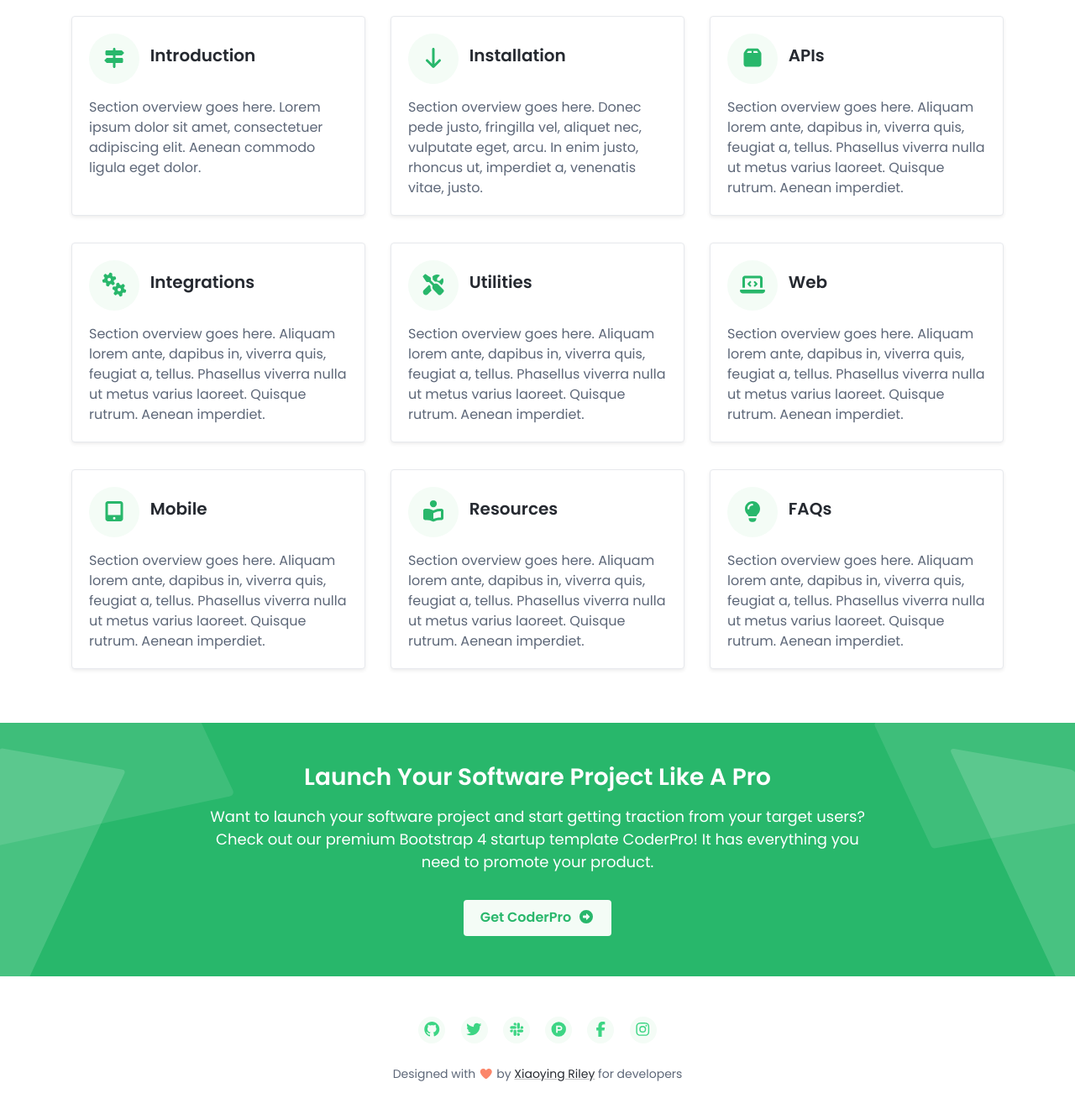
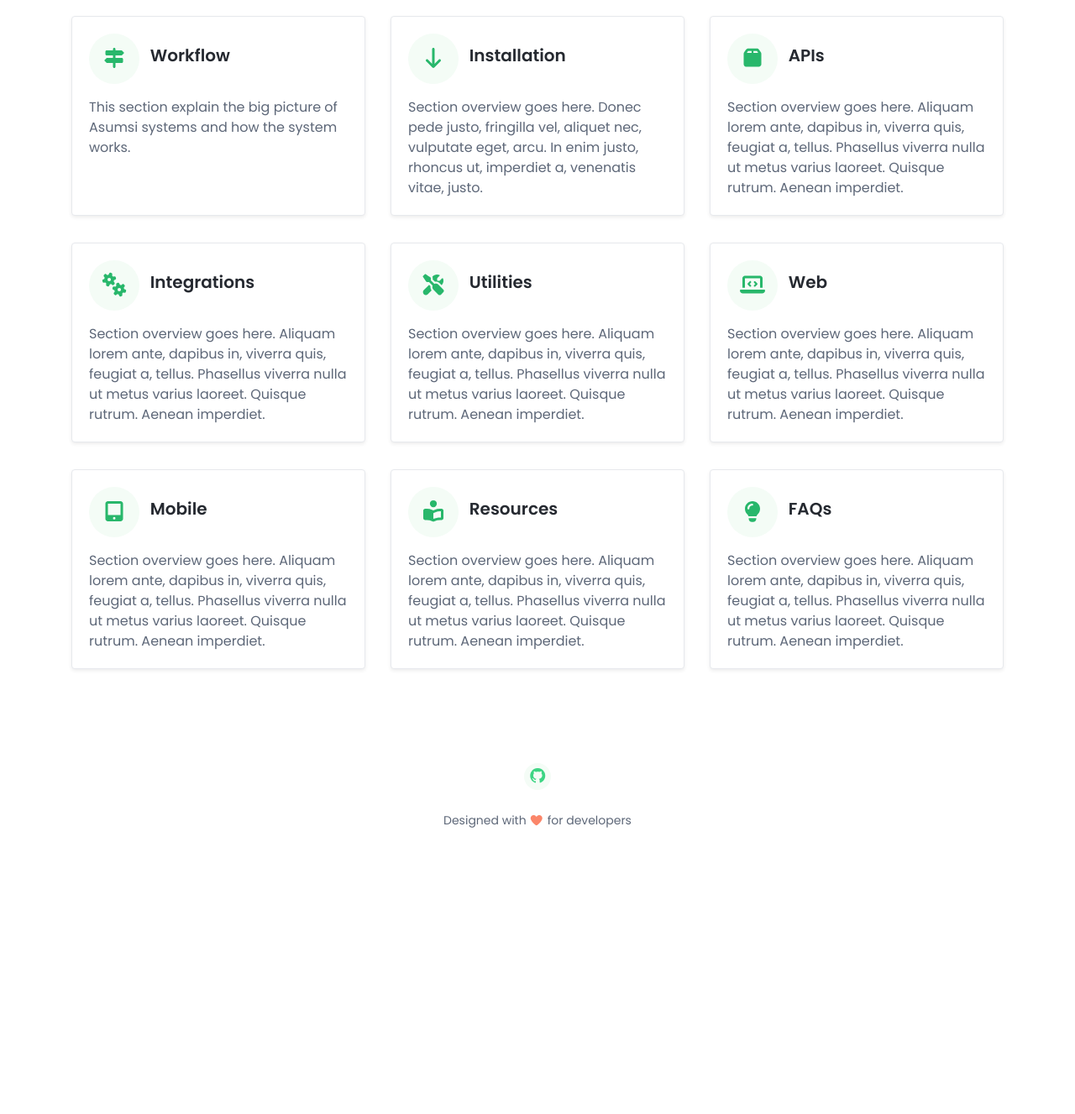
Before and after one commit to imamnuro/docs, a plain HTML site: page index.html in a window 1280 px wide. Shown: the part 353-1680 px from the top of the page at 84% size. After the commit the page ends 1390 px from the top, so only its background shows below. Drawn offline with Linux system fonts and the light colour scheme.

Commit message:
Update content

```diff
--- a/index.html
+++ b/index.html
@@ -1,14 +1,14 @@
 <!DOCTYPE html>
 <html lang="en">
 <head>
-    <title>CoderDocs - Bootstrap 4 Documentation Template For Software Projects</title>
+    <title>Asumsi Documentation System</title>
 
     <!-- Meta -->
     <meta charset="utf-8">
     <meta http-equiv="X-UA-Compatible" content="IE=edge">
     <meta name="viewport" content="width=device-width, initial-scale=1.0">
-    <meta name="description" content="Bootstrap Documentation Template For Software Developers">
-    <meta name="author" content="Xiaoying Riley at 3rd Wave Media">
+    <meta name="description" content="Bootstrap Documentation For Software Developers - Asumsi">
+    <meta name="author" content="Asumsi Developers">
     <link rel="shortcut icon" href="favicon.ico">
 
     <!-- Google Font -->
@@ -27,17 +27,13 @@
         <div class="branding docs-branding">
             <div class="container-fluid position-relative py-2">
                 <div class="docs-logo-wrapper">
-	                <div class="site-logo"><a class="navbar-brand" href="index.html"><img class="logo-icon mr-2" src="assets/images/coderdocs-logo.svg" alt="logo"><span class="logo-text">Coder<span class="text-alt">Docs</span></span></a></div>
+	                <div class="site-logo"><a class="navbar-brand" href="index.html"><img class="logo-icon mr-2" src="assets/images/coderdocs-logo.svg" alt="logo"><span class="logo-text">Coder<span class="text-alt">Docs | </span><img class="logo-icon mr-2" src="assets/images/asumsi-logo.png" width="15%" alt="logo"></span></a></div>
                 </div><!--//docs-logo-wrapper-->
 	            <div class="docs-top-utilities d-flex justify-content-end align-items-center">
 
 					<ul class="social-list list-inline mx-md-3 mx-lg-5 mb-0 d-none d-lg-flex">
-						<li class="list-inline-item"><a href="#"><i class="fab fa-github fa-fw"></i></a></li>
-			            <li class="list-inline-item"><a href="#"><i class="fab fa-twitter fa-fw"></i></a></li>
-		                <li class="list-inline-item"><a href="#"><i class="fab fa-slack fa-fw"></i></a></li>
-		                <li class="list-inline-item"><a href="#"><i class="fab fa-product-hunt fa-fw"></i></a></li>
+						<li class="list-inline-item"><a href="https://github.com/asumsi" title="View on Github" target="_blank"><i class="fab fa-github fa-fw"></i></a></li>
 		            </ul><!--//social-list-->
-		            <a href="https://themes.3rdwavemedia.com/bootstrap-templates/startup/coderdocs-free-bootstrap-4-documentation-template-for-software-projects/" class="btn btn-primary d-none d-lg-flex">Download</a>
 	            </div><!--//docs-top-utilities-->
             </div><!--//container-->
         </div><!--//branding-->
@@ -69,10 +65,10 @@
 								    <span class="theme-icon-holder card-icon-holder mr-2">
 								        <i class="fas fa-map-signs"></i>
 							        </span><!--//card-icon-holder-->
-							        <span class="card-title-text">Introduction</span>
+							        <span class="card-title-text">Workflow</span>
 							    </h5>
 							    <div class="card-text">
-								    Section overview goes here. Lorem ipsum dolor sit amet, consectetuer adipiscing elit. Aenean commodo ligula eget dolor.
+								    This section explain the big picture of Asumsi systems and how the system works.
 							    </div>
 							    <a class="card-link-mask" href="docs-page.html#section-1"></a>
 						    </div><!--//card-body-->
@@ -211,35 +207,16 @@
 		</div><!--//container-->
     </div><!--//page-content-->
 
-    <section class="cta-section text-center py-5 theme-bg-dark position-relative">
-	    <div class="theme-bg-shapes-right"></div>
-	    <div class="theme-bg-shapes-left"></div>
-	    <div class="container">
-		    <h3 class="mb-2 text-white mb-3">Launch Your Software Project Like A Pro</h3>
-		    <div class="section-intro text-white mb-3 single-col-max mx-auto">Want to launch your software project and start getting traction from your target users? Check out our premium <a class="text-white" href="https://themes.3rdwavemedia.com/bootstrap-templates/startup/coderpro-bootstrap-4-startup-template-for-software-projects/">Bootstrap 4 startup template CoderPro</a>! It has everything you need to promote your product.</div>
-		    <div class="pt-3 text-center">
-			    <a class="btn btn-light" href="https://themes.3rdwavemedia.com/bootstrap-templates/startup/coderpro-bootstrap-4-startup-template-for-software-projects/">Get CoderPro<i class="fas fa-arrow-alt-circle-right ml-2"></i></a>
-		    </div>
-	    </div>
-    </section><!--//cta-section-->
-
-
-
     <footer class="footer">
 
 	    <div class="footer-bottom text-center py-5">
 
 		    <ul class="social-list list-unstyled pb-4 mb-0">
-			    <li class="list-inline-item"><a href="#"><i class="fab fa-github fa-fw"></i></a></li>
-	            <li class="list-inline-item"><a href="#"><i class="fab fa-twitter fa-fw"></i></a></li>
-	            <li class="list-inline-item"><a href="#"><i class="fab fa-slack fa-fw"></i></a></li>
-	            <li class="list-inline-item"><a href="#"><i class="fab fa-product-hunt fa-fw"></i></a></li>
-	            <li class="list-inline-item"><a href="#"><i class="fab fa-facebook-f fa-fw"></i></a></li>
-	            <li class="list-inline-item"><a href="#"><i class="fab fa-instagram fa-fw"></i></a></li>
+			    <li class="list-inline-item"><a href="https://github.com/asumsi" target="_blank" title="View on Github"><i class="fab fa-github fa-fw"></i></a></li>
 	        </ul><!--//social-list-->
 
 	        <!--/* This template is free as long as you keep the footer attribution link. If you'd like to use the template without the attribution link, you can buy the commercial license via our website: themes.3rdwavemedia.com Thank you for your support. :) */-->
-            <small class="copyright">Designed with <i class="fas fa-heart" style="color: #fb866a;"></i> by <a class="theme-link" href="http://themes.3rdwavemedia.com" target="_blank">Xiaoying Riley</a> for developers</small>
+            <small class="copyright">Designed with <i class="fas fa-heart" style="color: #fb866a;"></i> for developers</small>
 
 
 	    </div>
```
Also changed, not shown: assets/images/asumsi-logo.png (added).
